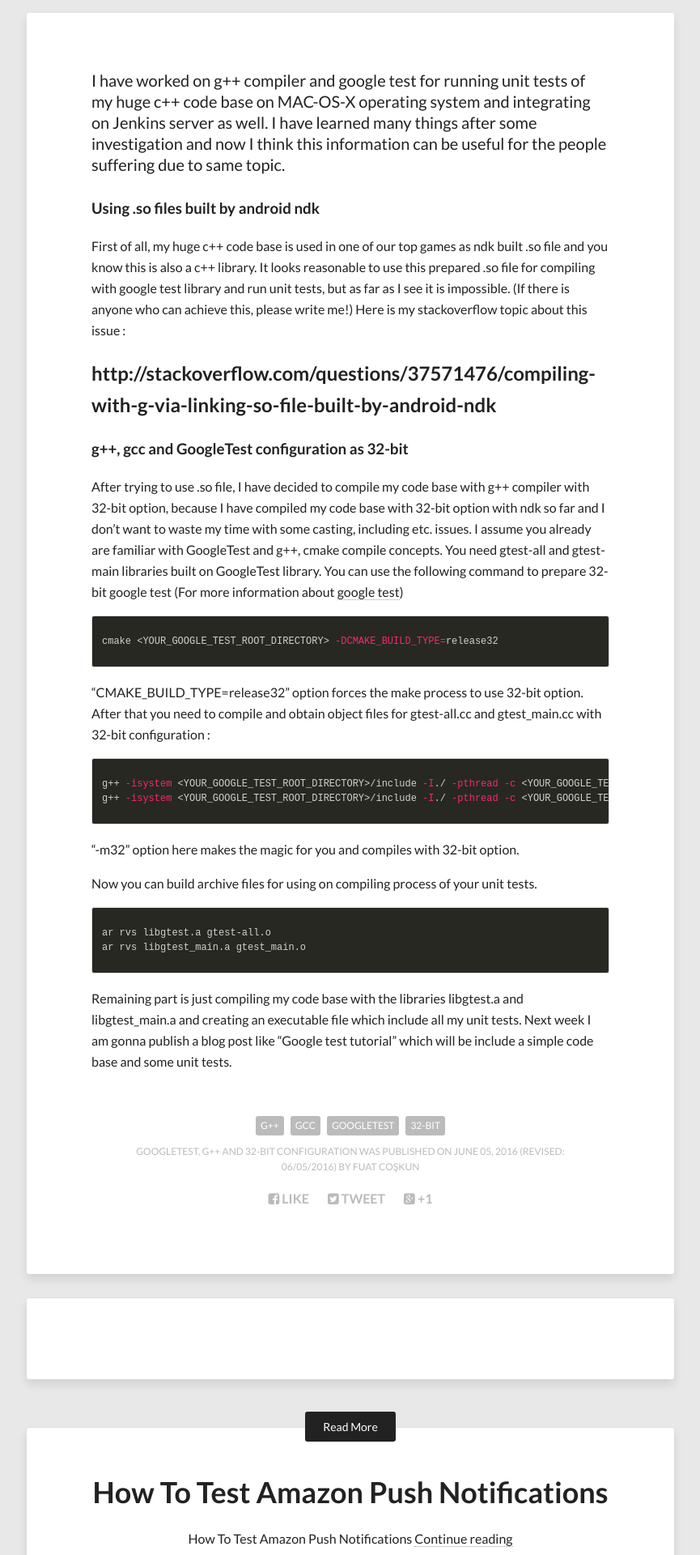
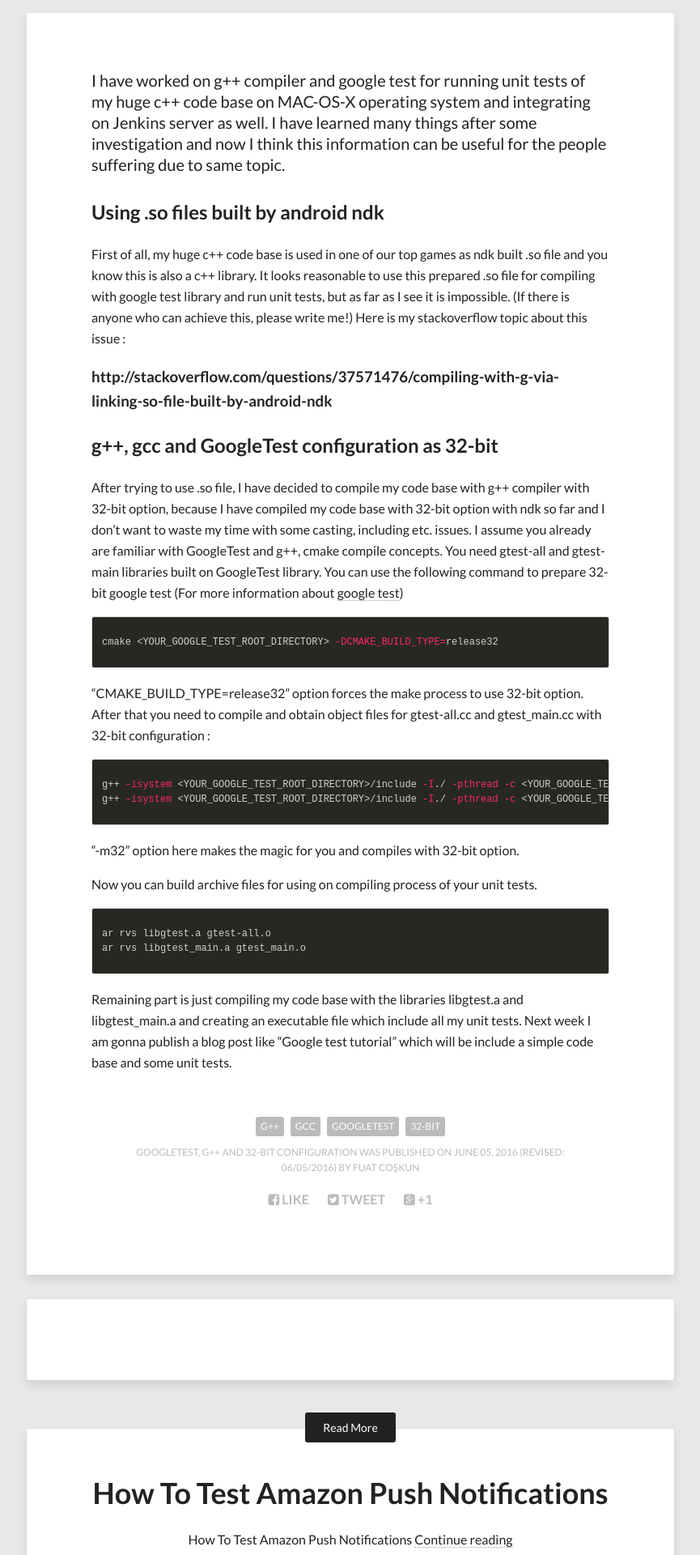
Before and after one commit to fuatcoskun/fuatcoskun.github.io, a Jekyll site: the page built from _posts/2016-06-05-Cheatsheet about g++, GoogleTest and 32-bit configuration.md, in a window 1280 px wide. Shown: the part 434-2354 px from the top of the page at 81% size, without its empty margins (207-1072 px from the left). Built offline with Jekyll 4.4.1, drawn with Linux system fonts in a browser that asks for light colours; nearby versions of some CDN libraries; comment, search, counter and statistics services are not loaded.

Commit message:
Header size correction

```diff
--- a/_posts/2016-06-05-Cheatsheet about g++, GoogleTest and 32-bit configuration.md
+++ b/_posts/2016-06-05-Cheatsheet about g++, GoogleTest and 32-bit configuration.md
@@ -12,13 +12,13 @@
 
 I have worked on g++ compiler and google test for running unit tests of my huge c++ code base on MAC-OS-X operating system and integrating on Jenkins server as well. I have learned many things after some investigation and now I think this information can be useful for the people suffering due to same topic.
 
-### Using .so files built by android ndk
+## Using .so files built by android ndk
 
 First of all, my huge c++ code base is used in one of our top games as ndk built .so file and you know this is also a c++ library. It looks reasonable to use this prepared .so file for compiling with google test library and run unit tests, but as far as I see it is impossible. (If there is anyone who can achieve this, please write me!) Here is my stackoverflow topic about this issue :
 
-## <a href="http://stackoverflow.com/questions/37571476/compiling-with-g-via-linking-so-file-built-by-android-ndk">http://stackoverflow.com/questions/37571476/compiling-with-g-via-linking-so-file-built-by-android-ndk</a>
+### <a href="http://stackoverflow.com/questions/37571476/compiling-with-g-via-linking-so-file-built-by-android-ndk">http://stackoverflow.com/questions/37571476/compiling-with-g-via-linking-so-file-built-by-android-ndk</a>
 
-### g++, gcc and GoogleTest configuration as 32-bit
+## g++, gcc and GoogleTest configuration as 32-bit
 
 After trying to use .so file, I have decided to compile my code base with g++ compiler with 32-bit option, because I have compiled my code base with 32-bit option with ndk so far and I don't want to waste my time with some casting, including etc. issues. I assume you already are familiar with GoogleTest and g++, cmake compile concepts. You need gtest-all and gtest-main libraries built on GoogleTest library. You can use the following command to prepare 32-bit google test (For more information about <a href="https://github.com/google/googletest/tree/master/googletest">google test</a>)
 
```
